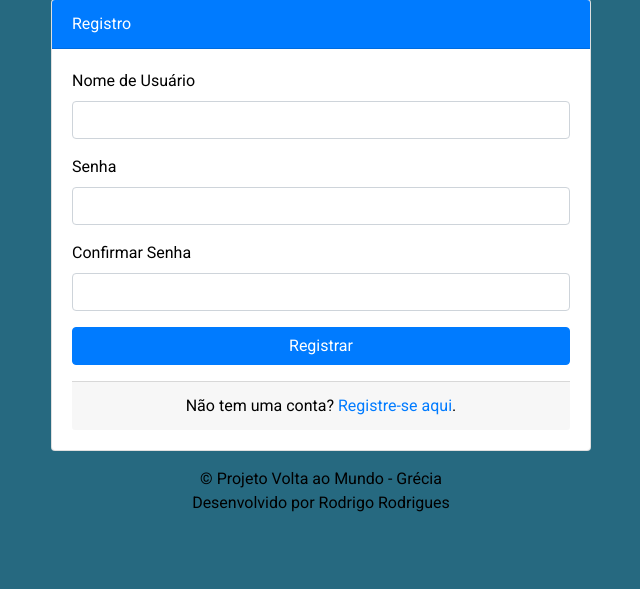
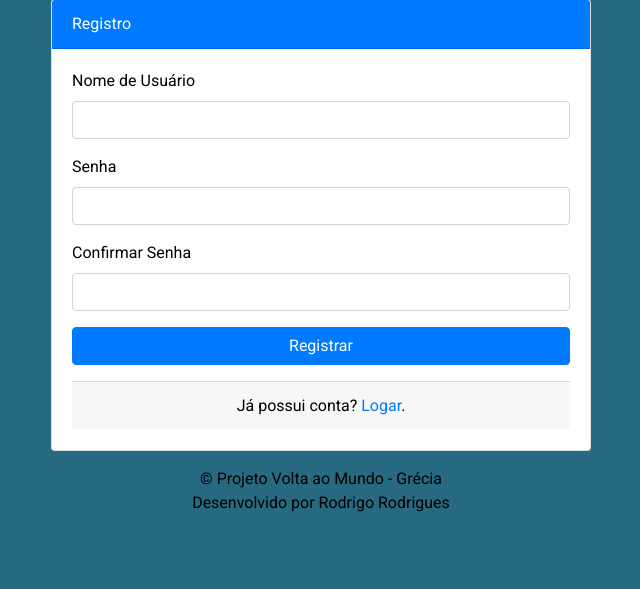
Before and after one commit to RodsAlmeidaR/Projeto-Volta-ao-Mundo, a PHP site: page /register.php in a window 1280 px wide. Shown: the part 105-694 px from the top of the page, without its empty margins (319-959 px from the left). Run offline with PHP 8.4, Linux system fonts and the light colour scheme; some libraries are stand-ins or nearby versions.

Commit message:
adjust registration screen

```diff
--- a/register.php
+++ b/register.php
@@ -106,7 +106,7 @@ if ($_SERVER["REQUEST_METHOD"] == "POST") {
                             <button type="submit" class="btn btn-primary btn-block">Registrar</button>
                         </div>
                         <div class="card-footer text-center">
-            Não tem uma conta? <a href="register.php">Registre-se aqui</a>.
+            Já possui conta? <a href="login.php">Logar</a>.
         </div>
                     </form>
                 </div>
```
